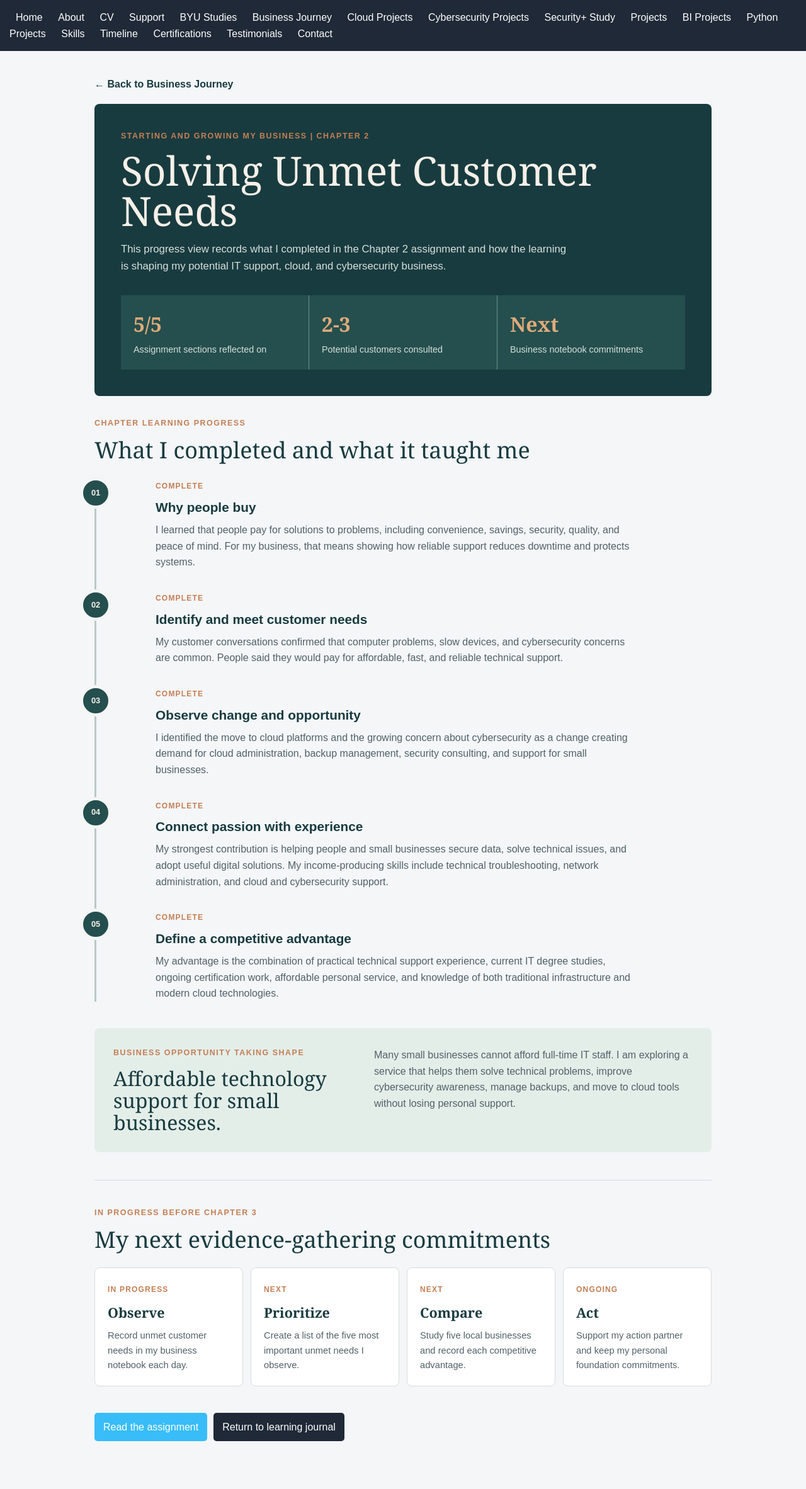
After one commit to tebza27-cpu/portfolio-site-updated, a Flask app: page /business-journey/progress in a window 1280 px wide. The commit adds this page. Shown: the whole page at 63% size. Run offline with Flask 3, Linux system fonts and the light colour scheme; some libraries are stand-ins or nearby versions.

Commit message:
Add Chapter 2 business progress view

```diff
--- a/app.py
+++ b/app.py
@@ -778,6 +778,10 @@ def byu():
 def business_journey():
     return render_template('business_journey.html')
 
+@app.route('/business-journey/progress')
+def business_progress():
+    return render_template('business_progress.html')
+
 @app.route('/cloud')
 def cloud():
     return render_template('cloud.html', projects=CLOUD_PROJECT_DETAILS)
--- a/static/style.css
+++ b/static/style.css
@@ -43,6 +43,38 @@ body.home-theme .btn:hover { text-decoration:none; }
 .business-habits span { color:#526168; font-size:.95rem; }
 .business-next-step { background:#e4eee9; border:0; border-radius:8px; padding:32px; margin:0 0 36px; }
 @media (max-width:760px) { .business-hero { grid-template-columns:1fr; padding:34px 26px; } .business-hero-mark { border-left:0; border-top:1px solid #6d918b; padding:20px 0 0; } .business-intro,.business-next-step { grid-template-columns:1fr; gap:20px; } .business-reflection-grid,.business-habits { grid-template-columns:1fr; } }
+
+.business-progress-page { max-width: 980px; margin: 0 auto; color: #24313a; }
+.progress-back-link { display: inline-block; color: #183b3f; font-weight: 700; margin: 0 0 18px; }
+.progress-hero { background: #183b3f; border-radius: 8px; color: #f5f0e8; padding: 42px; margin-bottom: 34px; }
+.progress-hero h1 { font-family: Georgia, serif; font-size: clamp(2.3rem, 5vw, 4rem); font-weight: 400; line-height: 1; margin: 0 0 16px; }
+.progress-hero > p:not(.business-eyebrow) { color: #d7e0dc; font-size: 1.05rem; max-width: 720px; margin: 0; }
+.progress-summary { display: grid; grid-template-columns: repeat(3, 1fr); gap: 1px; background: #6d918b; margin-top: 32px; }
+.progress-summary div { background: #244f4e; padding: 20px; }
+.progress-summary strong, .progress-summary span { display: block; }
+.progress-summary strong { color: #e1aa79; font-family: Georgia, serif; font-size: 2rem; margin-bottom: 4px; }
+.progress-summary span { color: #d7e0dc; font-size: .9rem; }
+.progress-section { padding: 0 0 42px; }
+.progress-section-heading { margin-bottom: 24px; }
+.progress-section-heading h2, .progress-opportunity h2 { color: #183b3f; font-family: Georgia, serif; font-size: 2.25rem; font-weight: 400; line-height: 1.1; margin: 0; }
+.progress-track { border-left: 3px solid #b9c9c4; padding-left: 26px; }
+.progress-item { display: grid; grid-template-columns: 50px 1fr; gap: 18px; padding: 0 0 30px; position: relative; }
+.progress-item:last-child { padding-bottom: 0; }
+.progress-number { align-items: center; background: #244f4e; border: 5px solid #f4f6f4; border-radius: 50%; color: #f5f0e8; display: flex; font-size: .8rem; font-weight: 700; height: 40px; justify-content: center; margin-left: -52px; width: 40px; }
+.progress-status, .commitment-status { color: #c47f55; font-size: .75rem; font-weight: 700; letter-spacing: .1em; text-transform: uppercase; }
+.progress-item h3 { color: #183b3f; font-size: 1.3rem; margin: 5px 0 7px; }
+.progress-item p { color: #526168; margin: 0; max-width: 760px; }
+.progress-opportunity { background: #e4eee9; border-radius: 8px; display: grid; grid-template-columns: .85fr 1.15fr; gap: 40px; margin: 0 0 44px; padding: 30px; }
+.progress-opportunity h2 { font-size: 2rem; }
+.progress-opportunity > p { color: #526168; margin: 0; }
+.progress-commitments { border-top: 1px solid #d7dedb; padding-top: 42px; }
+.commitment-grid { display: grid; grid-template-columns: repeat(4, 1fr); gap: 12px; }
+.commitment-grid > div { background: #fff; border: 1px solid #d7dedb; border-radius: 8px; padding: 20px; }
+.commitment-grid strong { color: #183b3f; display: block; font-family: Georgia, serif; font-size: 1.35rem; margin: 8px 0; }
+.commitment-grid p { color: #526168; font-size: .92rem; margin: 0; }
+.progress-footer-actions { display: flex; flex-wrap: wrap; gap: 10px; padding: 0 0 36px; }
+.progress-footer-actions .btn { margin: 0; }
+@media (max-width: 760px) { .progress-hero { padding: 30px 24px; } .progress-summary, .progress-opportunity, .commitment-grid { grid-template-columns: 1fr; } .progress-track { padding-left: 20px; } .progress-item { grid-template-columns: 36px 1fr; gap: 14px; } .progress-number { margin-left: -43px; } }
 nav { background:#1f2937; padding:15px; }
 nav a { color:white; margin:10px; text-decoration:none; }
 .container { padding:20px; }
--- a/templates/business_journey.html
+++ b/templates/business_journey.html
@@ -11,7 +11,7 @@
             <div class="business-actions">
                 <a class="btn business-btn" href="{{ url_for('static', filename='14678_sgmb_book_eng.pdf') }}" target="_blank" rel="noopener noreferrer">Open course book</a>
                 <a class="btn business-btn-secondary" href="{{ url_for('static', filename='Chapter2_Assignment_Starting and Growing My Business - Spring Class.docx') }}">Read Chapter 2 assignment</a>
-                <a class="btn business-btn-secondary" href="{{ url_for('byu') }}">View study progress</a>
+                <a class="btn business-btn-secondary" href="{{ url_for('business_progress') }}">View Chapter 2 progress</a>
             </div>
         </div>
         <div class="business-hero-mark" aria-hidden="true"><span>02</span><small>Chapter focus</small></div>
--- /dev/null
+++ b/templates/business_progress.html
@@ -0,0 +1,64 @@
+{% extends "base.html" %}
+{% block title %}Chapter 2 Progress | Starting and Growing My Business{% endblock %}
+
+{% block content %}
+<main class="business-progress-page">
+    <a class="progress-back-link" href="{{ url_for('business_journey') }}">&larr; Back to Business Journey</a>
+    <section class="progress-hero">
+        <p class="business-eyebrow">Starting and Growing My Business | Chapter 2</p>
+        <h1>Solving Unmet Customer Needs</h1>
+        <p>This progress view records what I completed in the Chapter 2 assignment and how the learning is shaping my potential IT support, cloud, and cybersecurity business.</p>
+        <div class="progress-summary">
+            <div><strong>5/5</strong><span>Assignment sections reflected on</span></div>
+            <div><strong>2-3</strong><span>Potential customers consulted</span></div>
+            <div><strong>Next</strong><span>Business notebook commitments</span></div>
+        </div>
+    </section>
+
+    <section class="progress-section">
+        <div class="progress-section-heading">
+            <p class="business-kicker">Chapter learning progress</p>
+            <h2>What I completed and what it taught me</h2>
+        </div>
+        <div class="progress-track">
+            <article class="progress-item progress-complete">
+                <div class="progress-number">01</div>
+                <div><span class="progress-status">Complete</span><h3>Why people buy</h3><p>I learned that people pay for solutions to problems, including convenience, savings, security, quality, and peace of mind. For my business, that means showing how reliable support reduces downtime and protects systems.</p></div>
+            </article>
+            <article class="progress-item progress-complete">
+                <div class="progress-number">02</div>
+                <div><span class="progress-status">Complete</span><h3>Identify and meet customer needs</h3><p>My customer conversations confirmed that computer problems, slow devices, and cybersecurity concerns are common. People said they would pay for affordable, fast, and reliable technical support.</p></div>
+            </article>
+            <article class="progress-item progress-complete">
+                <div class="progress-number">03</div>
+                <div><span class="progress-status">Complete</span><h3>Observe change and opportunity</h3><p>I identified the move to cloud platforms and the growing concern about cybersecurity as a change creating demand for cloud administration, backup management, security consulting, and support for small businesses.</p></div>
+            </article>
+            <article class="progress-item progress-complete">
+                <div class="progress-number">04</div>
+                <div><span class="progress-status">Complete</span><h3>Connect passion with experience</h3><p>My strongest contribution is helping people and small businesses secure data, solve technical issues, and adopt useful digital solutions. My income-producing skills include technical troubleshooting, network administration, and cloud and cybersecurity support.</p></div>
+            </article>
+            <article class="progress-item progress-complete">
+                <div class="progress-number">05</div>
+                <div><span class="progress-status">Complete</span><h3>Define a competitive advantage</h3><p>My advantage is the combination of practical technical support experience, current IT degree studies, ongoing certification work, affordable personal service, and knowledge of both traditional infrastructure and modern cloud technologies.</p></div>
+            </article>
+        </div>
+    </section>
+
+    <section class="progress-opportunity">
+        <div><p class="business-kicker">Business opportunity taking shape</p><h2>Affordable technology support for small businesses.</h2></div>
+        <p>Many small businesses cannot afford full-time IT staff. I am exploring a service that helps them solve technical problems, improve cybersecurity awareness, manage backups, and move to cloud tools without losing personal support.</p>
+    </section>
+
+    <section class="progress-section progress-commitments">
+        <div class="progress-section-heading"><p class="business-kicker">In progress before Chapter 3</p><h2>My next evidence-gathering commitments</h2></div>
+        <div class="commitment-grid">
+            <div><span class="commitment-status">In progress</span><strong>Observe</strong><p>Record unmet customer needs in my business notebook each day.</p></div>
+            <div><span class="commitment-status">Next</span><strong>Prioritize</strong><p>Create a list of the five most important unmet needs I observe.</p></div>
+            <div><span class="commitment-status">Next</span><strong>Compare</strong><p>Study five local businesses and record each competitive advantage.</p></div>
+            <div><span class="commitment-status">Ongoing</span><strong>Act</strong><p>Support my action partner and keep my personal foundation commitments.</p></div>
+        </div>
+    </section>
+
+    <div class="progress-footer-actions"><a class="btn business-btn" href="{{ url_for('static', filename='Chapter2_Assignment_Starting and Growing My Business - Spring Class.docx') }}">Read the assignment</a><a class="btn btn-secondary" href="{{ url_for('business_journey') }}">Return to learning journal</a></div>
+</main>
+{% endblock %}
```
